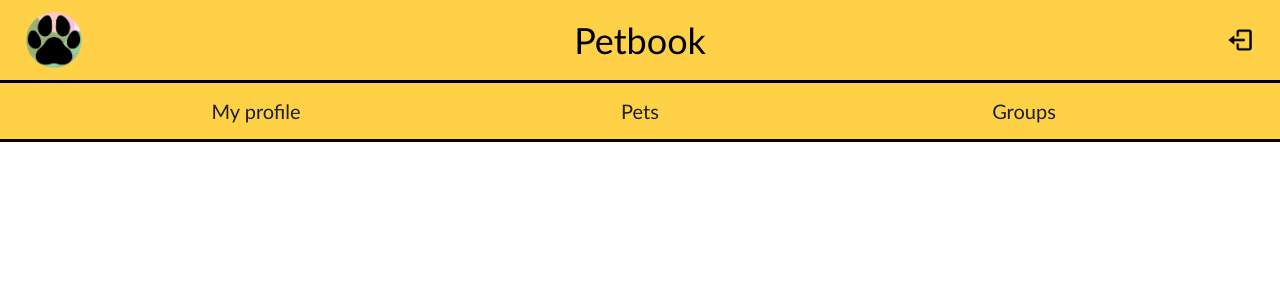
After one commit to radu781/Pet-Smart-Manager, a PHP site: page /petdetails.php in a window 1280 px wide. The commit adds this page. Shown: the top 300 px of the page. Run offline with PHP 8.4, Linux system fonts and the light colour scheme.

Commit message:
Update mypets info. details page 4pets added

```diff
--- /dev/null
+++ b/petdetails.php
@@ -0,0 +1,56 @@
+<!DOCTYPE html>
+<html lang="en">
+
+<head>
+    <meta charset="UTF-8">
+    <meta http-equiv="X-UA-Compatible" content="IE=edge">
+    <meta name="viewport" content="width=device-width, initial-scale=1.0">
+    <link href="styles/global.css" rel="stylesheet">
+    <link href="styles/sofron.css" rel="stylesheet">
+    <link rel="icon" href="../resources/icon.png" type="image/x-icon">
+    <title>Petbook | Pet Details</title>
+</head>
+
+<body>
+    <header>
+        <div class="site_logo">
+            <img src="resources/icon.png" alt="Logo">
+        </div>
+        <div class="site_name"><a class="site_name" href="homepage.php"><strong>Petbook</strong></a></div>
+        <ul class="header_options">
+            <div class="display_mode">Light/Dark mode</div>
+            <div class="log_out"><img class="log_out" src="resources/logout.png" alt="log out"></div>
+        </ul>
+    </header>
+    <nav>
+        <ul class="menu">
+            <li class="normal option_my_profile"><a class="link_for_menu " href="homepage.php">My profile</a></li>
+            <li class="normal option_my_pets"><a class="link_for_menu " href="mypets.php">Pets</a></li>
+            <li class="normal option_my_groups"><a class="link_for_menu " href="mygroups.php">Groups</a></li>
+
+            <!-- responsive design -->
+            <li class="phone option_my_profile">
+                <a class="link_for_menu" href="homepage.php">
+                    <img src="resources/user.png" alt="user">
+                </a>
+            </li>
+            <li class="phone option_my_pets">
+                <a class="link_for_menu " href="mypets.php">
+                    <img src="resources/pets.png" alt="pets">
+                </a>
+            </li>
+            <li class="phone option_my_groups">
+                <a class="link_for_menu " href="mygroups.php">
+                    <img src="resources/groups.png" alt="groups">
+                </a>
+            </li>
+        </ul>
+    </nav>
+
+    <div class="main-content">
+
+    </div>
+
+</body>
+
+</html>
--- a/styles/sofron.css
+++ b/styles/sofron.css
@@ -184,6 +184,22 @@ p.pet_field_output{
     align-items: center;
     flex-wrap: wrap;
 }
+p.pet_field_output.meals{
+    display: flex;
+    flex-direction: row;
+    flex-wrap: wrap;
+    justify-content: center;
+    align-items: center;
+}
+span.no_of_meals{
+    flex-basis: 78%;
+}
+img.infomeals{
+    flex-basis: 20%;
+    width: 20%;
+    height: 20%;
+    cursor: pointer;
+}
 section.pet_links{
     display: block;
 }
```
Also changed, not shown: mypets.php (+7 -8 lines), utils/dbmanager.php (+32 -3 lines), resources/infomeals.png (added).
